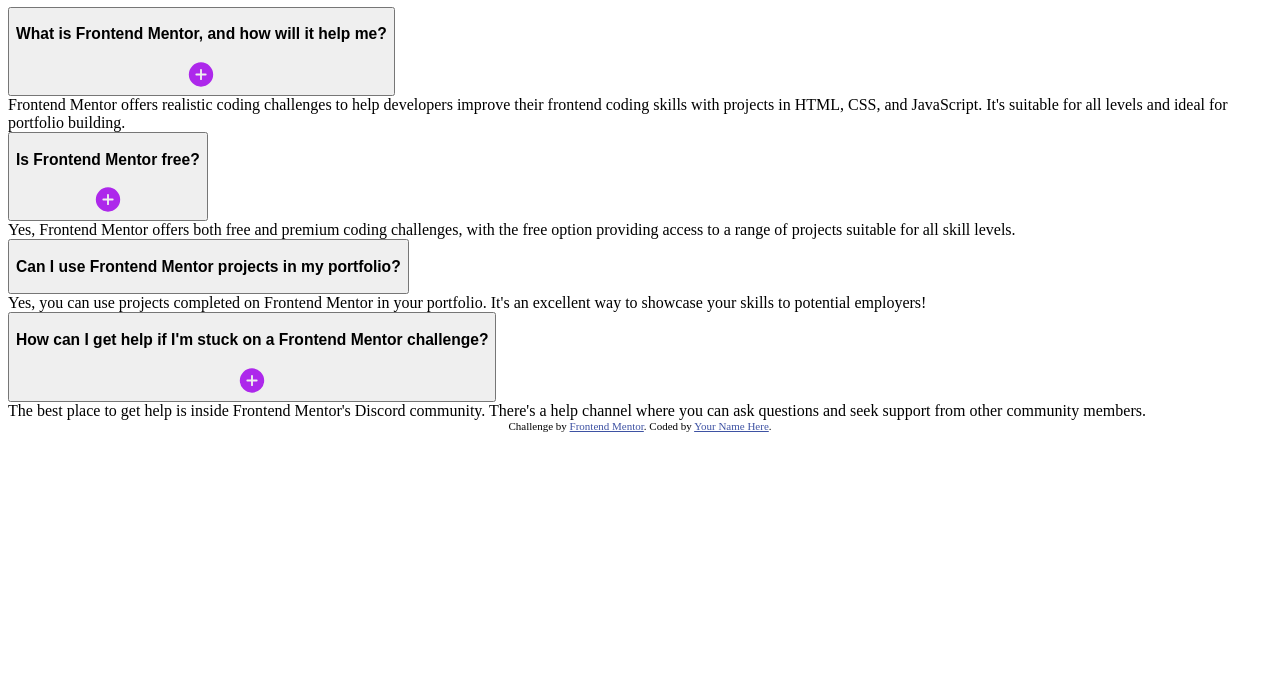
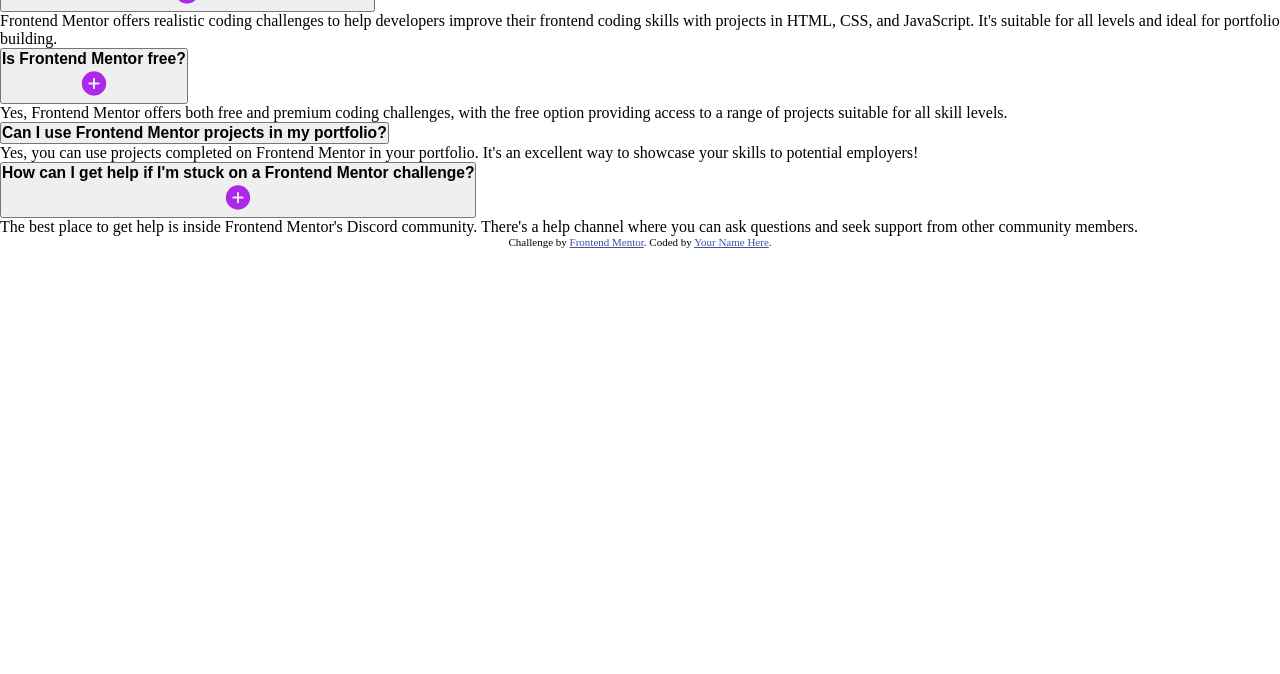
Before and after one commit to ani-menaphire/FAQ-accordion, a plain HTML site: page index.html in a window 1280 px wide. Shown: the part 126-800 px from the top of the page. Drawn offline with Linux system fonts and the light colour scheme.

Commit message:
Add a stylesheet with basic global styles

```diff
--- a/index.html
+++ b/index.html
@@ -5,6 +5,7 @@
   <meta name="viewport" content="width=device-width, initial-scale=1.0"> <!-- displays site properly based on user's device -->
 
   <link rel="icon" type="image/png" sizes="32x32" href="./assets/images/favicon-32x32.png">
+  <link rel="stylesheet" href="styles.css">
 
   <title>Frontend Mentor | FAQ accordion</title>
 
--- /dev/null
+++ b/styles.css
@@ -0,0 +1,10 @@
+* {
+    margin: 0;
+    padding: 0;
+    box-sizing: border-box;
+}
+
+body {
+    width: 100%;
+    height: 100vh;
+}
```
